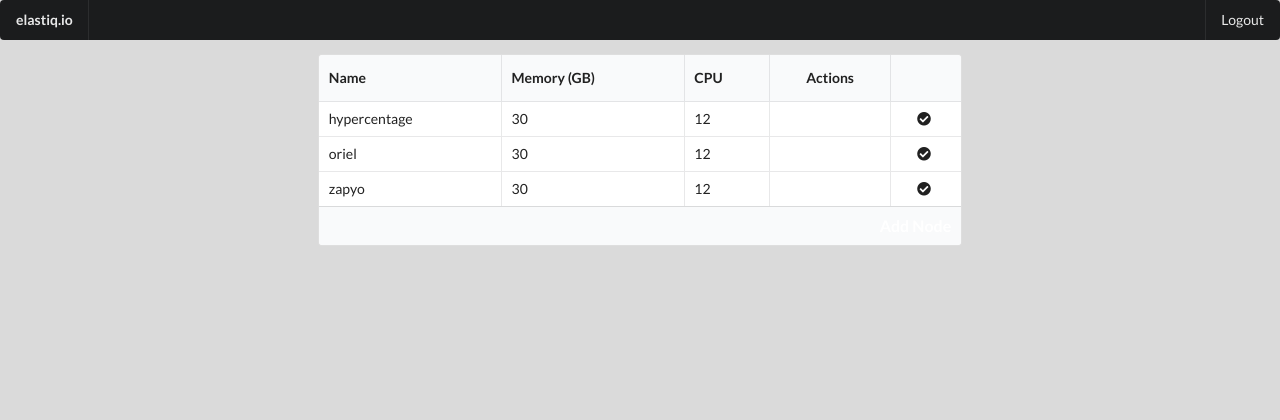
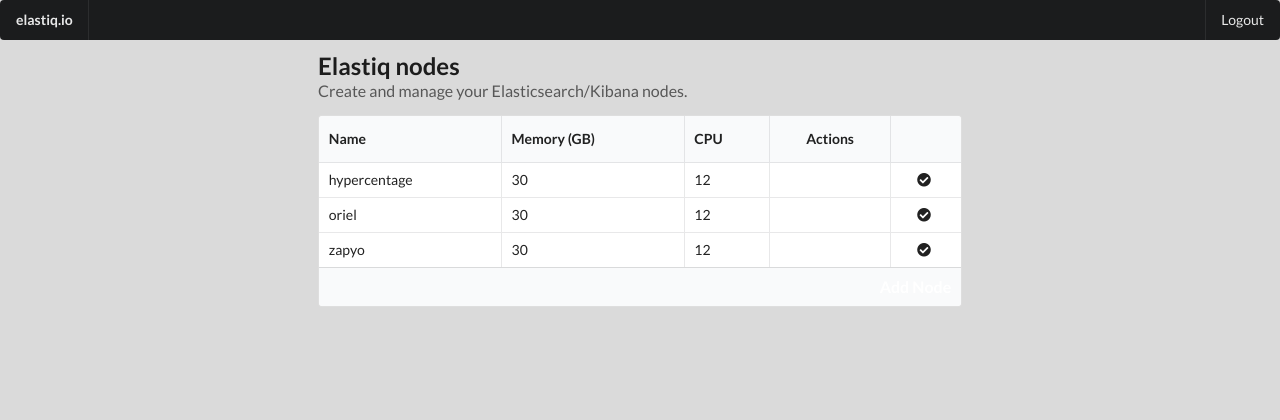
Before and after one commit to mariusionescu/elastiq, a Django app: page /console/ in a window 1280 px wide. Shown: the top 420 px of the page. Run offline with Django 3.2, Linux system fonts and the light colour scheme; a user stored in the database is signed in; data comes from the database, SQL or seed files in the repository; some libraries are stand-ins or nearby versions.

Commit message:
Added header.

```diff
--- a/elastiq/console/templates/console.html
+++ b/elastiq/console/templates/console.html
@@ -1,6 +1,11 @@
 {% extends "console_base.html" %}
 
 {% block content %}
+
+<h2 class="ui left aligned header">
+  Elastiq nodes
+  <div class="sub header">Create and manage your Elasticsearch/Kibana nodes.</div>
+</h2>
 
 {% if messages %}
 {% for message in messages %}
```
